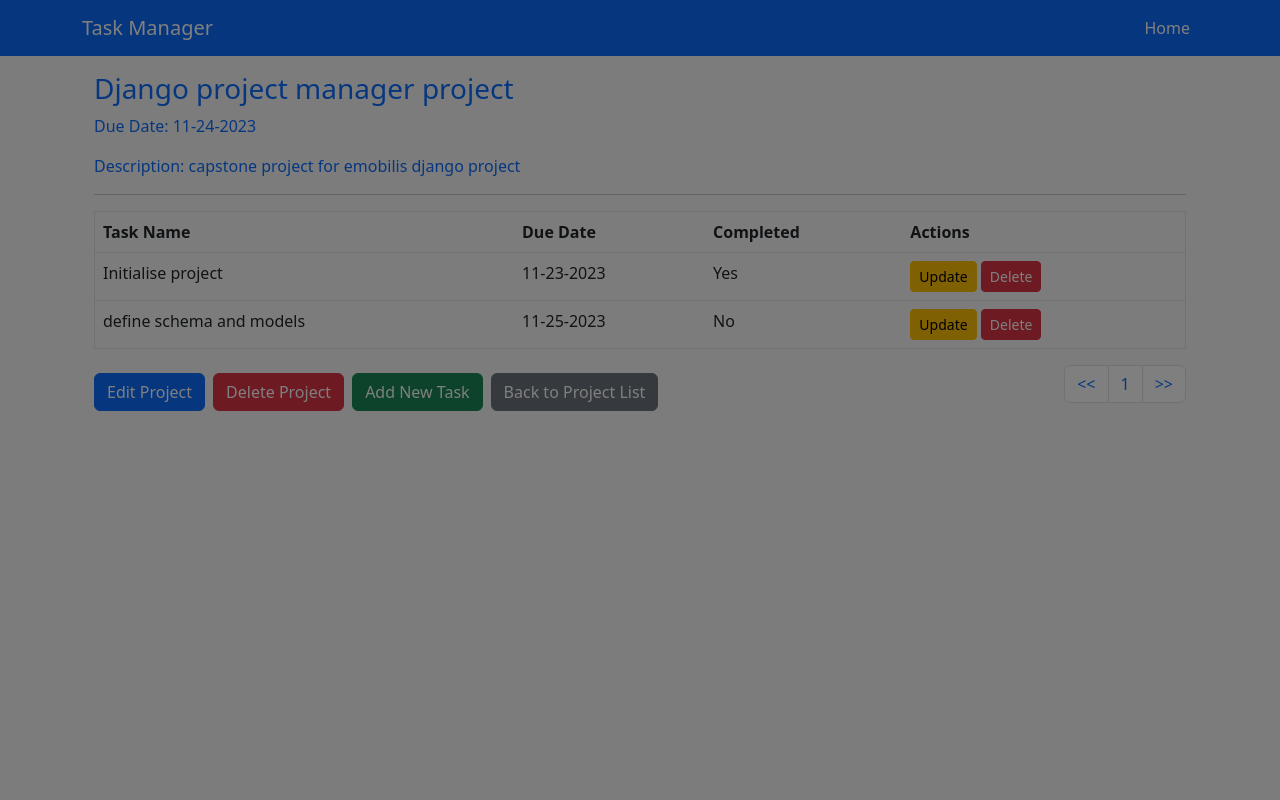
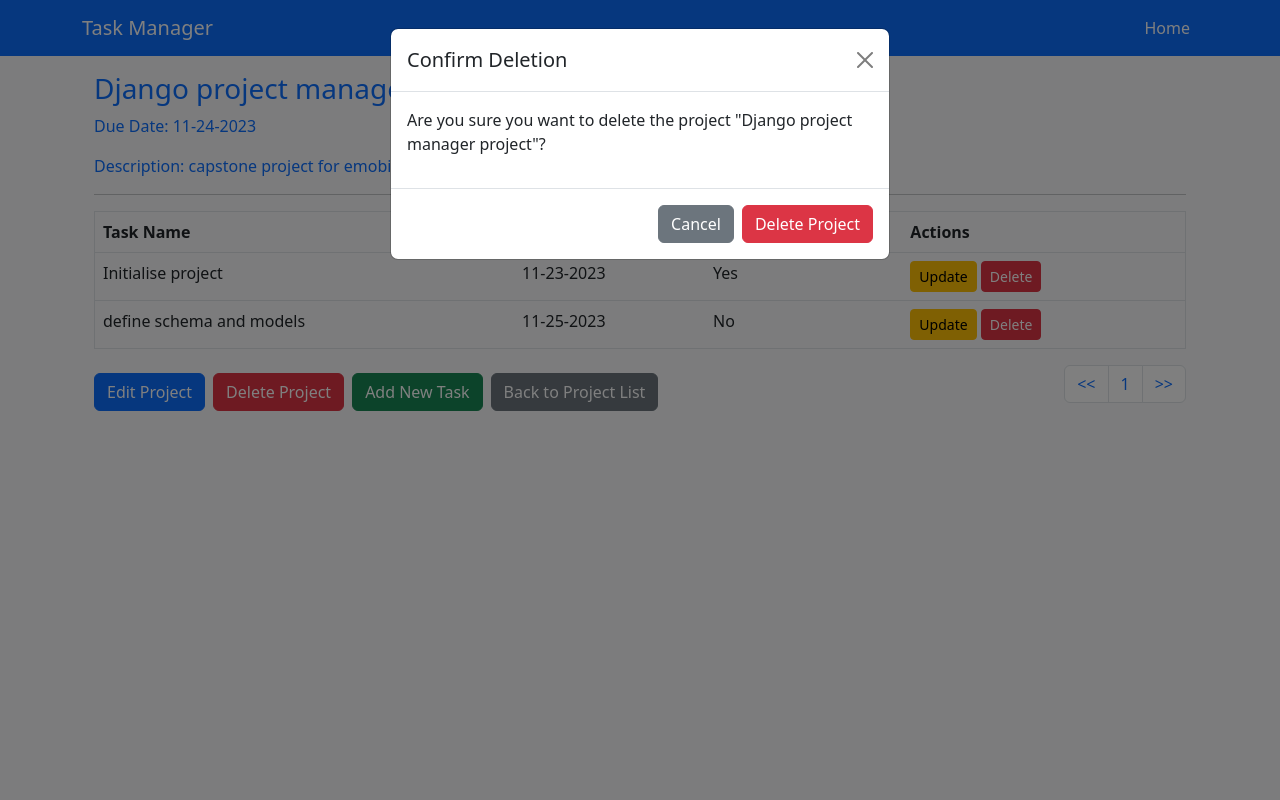
Before and after one commit to geoffreykithuku/django-project-manager-app, a Django app: page /projects/2/ in a window 1280 px wide, after a click on "Delete Project". Run offline with Django 4.2, Linux system fonts and the light colour scheme; data comes from the database, SQL or seed files in the repository; both versions use the stored data as it was after the commit.

Commit message:
fix delete project confirmation modal

```diff
--- a/task_list/templates/project_detail.html
+++ b/task_list/templates/project_detail.html
@@ -101,15 +101,24 @@
     </nav>
   </div>
 
-  <!-- Modal for project deletion confirmation -->
-  <div
-    class="modal fade"
-    id="deleteProjectModal"
-    tabindex="-1"
-    aria-labelledby="deleteProjectModalLabel"
-    aria-hidden="true"
-  >
-    <!-- Modal content remains unchanged -->
+ <!-- Modal for project deletion confirmation -->
+<div class="modal fade" id="deleteProjectModal" tabindex="-1" aria-labelledby="deleteProjectModalLabel" aria-hidden="true">
+  <div class="modal-dialog">
+    <div class="modal-content">
+      <div class="modal-header">
+        <h5 class="modal-title" id="deleteProjectModalLabel">Confirm Deletion</h5>
+        <button type="button" class="btn-close" data-bs-dismiss="modal" aria-label="Close"></button>
+      </div>
+      <div class="modal-body">
+        <p>Are you sure you want to delete the project "{{ project.title }}"?</p>
+      </div>
+      <div class="modal-footer">
+        <button type="button" class="btn btn-secondary" data-bs-dismiss="modal">Cancel</button>
+        <a href="{% url 'project_delete' project_id=project.id %}" class="btn btn-danger">Delete Project</a>
+      </div>
+    </div>
   </div>
 </div>
+
+</div>
 {% endblock %}
--- a/task_list/templates/project_list.html
+++ b/task_list/templates/project_list.html
@@ -65,6 +65,10 @@
               <span class="badge bg-warning"
                 >{{ project.days_left }} days left</span
               >
+              {% else %}
+              <span class="badge bg-success"
+                >{{ project.days_left }} days left</span
+
 
               {% endif %}
             </p>
```
Also changed, not shown: db.sqlite3.
